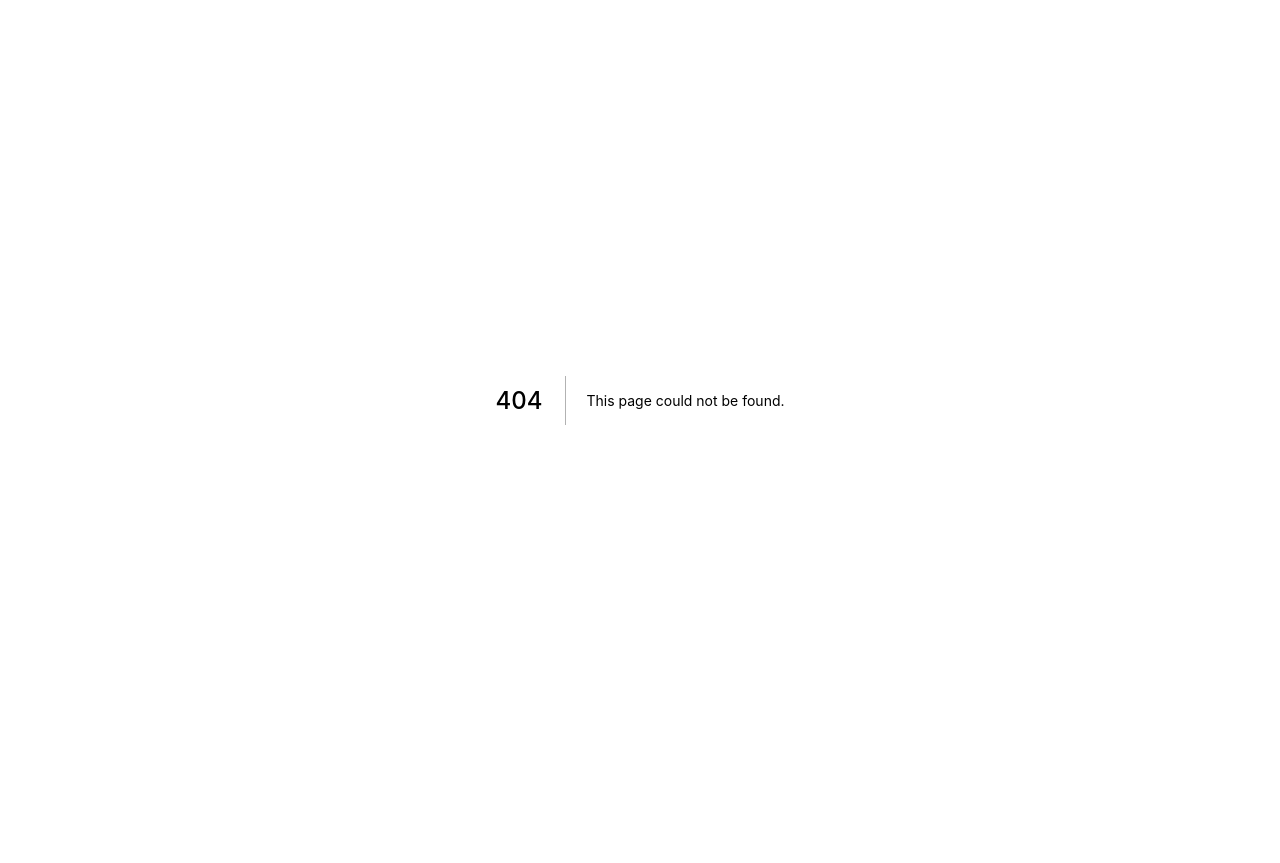
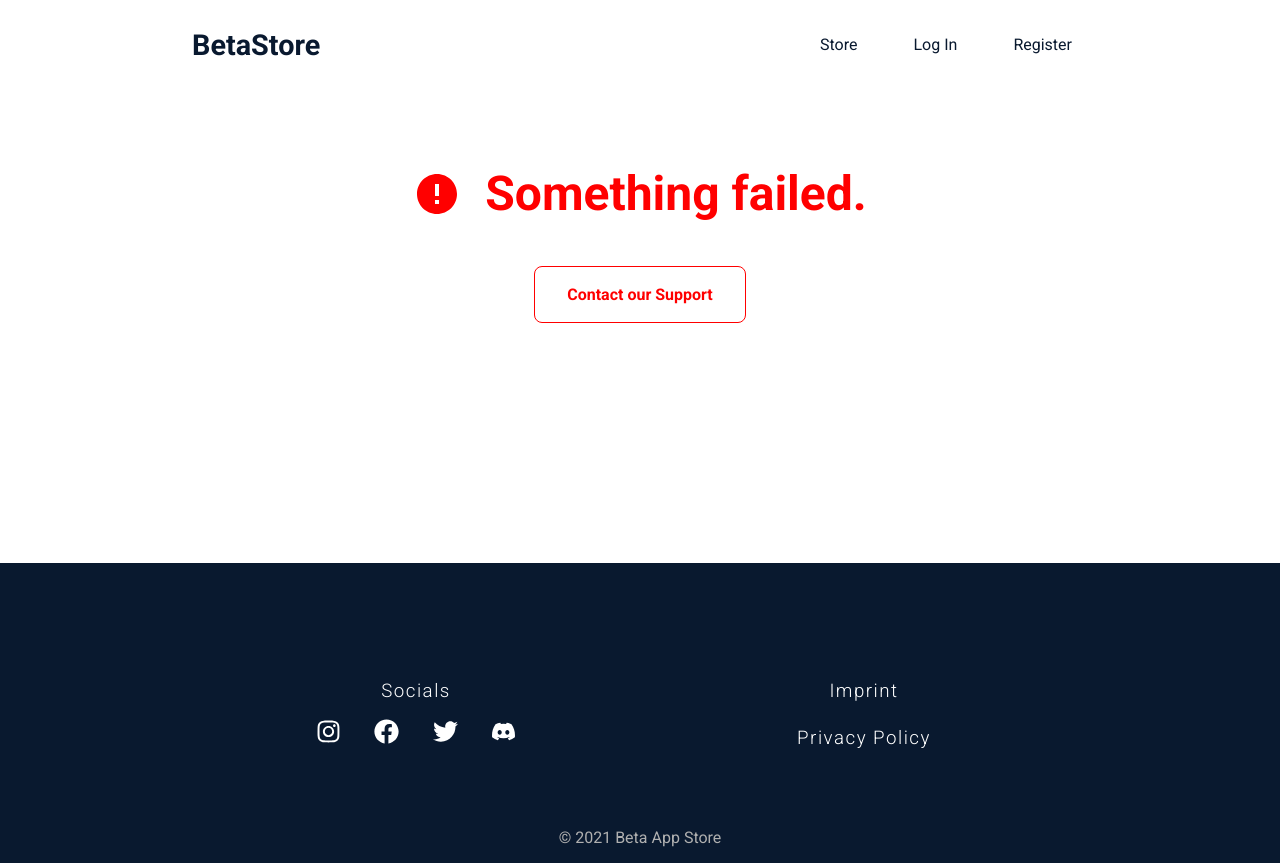
Before and after one commit to floriankulig/testiply, a Next.js app: page /verify in a window 1280 px wide. Before the commit this address had no page. Before the commit the page ends 800 px from the top, so only its background shows below. Built offline with nearby package versions, Linux system fonts and the light colour scheme; no server answers.

Commit message:
added verify route

```diff
--- /dev/null
+++ b/src/pages/verify.tsx
@@ -0,0 +1,90 @@
+import Head from 'next/head'
+import { InfoPageHeader } from 'components/InfoPageHeader'
+import { NextPage, NextPageContext } from 'next'
+import { getTextColor } from 'helpers'
+import { theme } from 'styles'
+import { InfoFooter } from 'components/InfoFooter'
+import { api_url } from 'ts/constants'
+import { GoVerified } from 'react-icons/go'
+import { MdError } from 'react-icons/md'
+import { postData } from 'api'
+import styled from 'styled-components'
+import { Button } from 'components/Button'
+import Link from 'next/link'
+
+
+interface ContentContainerProps {
+    hasError: boolean;
+}
+
+const ContentContainer = styled.div<ContentContainerProps>`
+    min-height: calc(100vh - var(--header-height) - 540px);
+    display: flex;
+    flex-direction: column;
+    align-items: center;
+    justify-content: center;
+    padding-top: 5em;
+
+    h1 {
+        display: flex;
+        align-items: center;
+        flex-direction: column;
+        text-align: center;
+        @media (${({ theme }) => theme.bp.small}){
+            flex-direction: row;
+        }
+        margin: 0;
+        margin-bottom: 1em;
+        color:${p => p.hasError ? "red" : "#2ba526"};
+        font-size: 3rem;
+
+        svg{
+            margin-right: .5em;
+        }
+    }
+`
+
+
+interface PageProps {
+    success: boolean;
+}
+
+const Verify: NextPage<PageProps> = ({ success }) => {
+    return (
+        <>
+            <Head>
+                <title>Verify | Beta App Store</title>
+            </Head>
+            <InfoPageHeader className="container" style={{
+                color: getTextColor(theme.layoutContentBg),
+            }} />
+            <ContentContainer hasError={!success} className="container">
+                <h1>{success ? <GoVerified /> : <MdError />}{success ? "You are now verified" : "Something failed."}</h1>
+                {success ? (
+                    <Link href="/store">
+                        <Button big bold>Go to Store</Button>
+                    </Link>) : (<a href="mailto:support@beta-app-store.com?subject=Verfication%20Error">
+                        <Button big bold color={"red"} basic>Contact our Support</Button>
+                    </a>)}
+            </ContentContainer>
+            <InfoFooter />
+        </>
+    )
+}
+
+
+export const getServerSideProps = async (context: NextPageContext) => {
+    const id = context.query.id
+    let isSuccess: boolean = true;
+    await postData(`${api_url}/verify`, { id }).catch(() => {
+        isSuccess = false;
+    })
+
+    return {
+        props: {
+            success: isSuccess,
+        }
+    }
+}
+
+export default Verify
```
